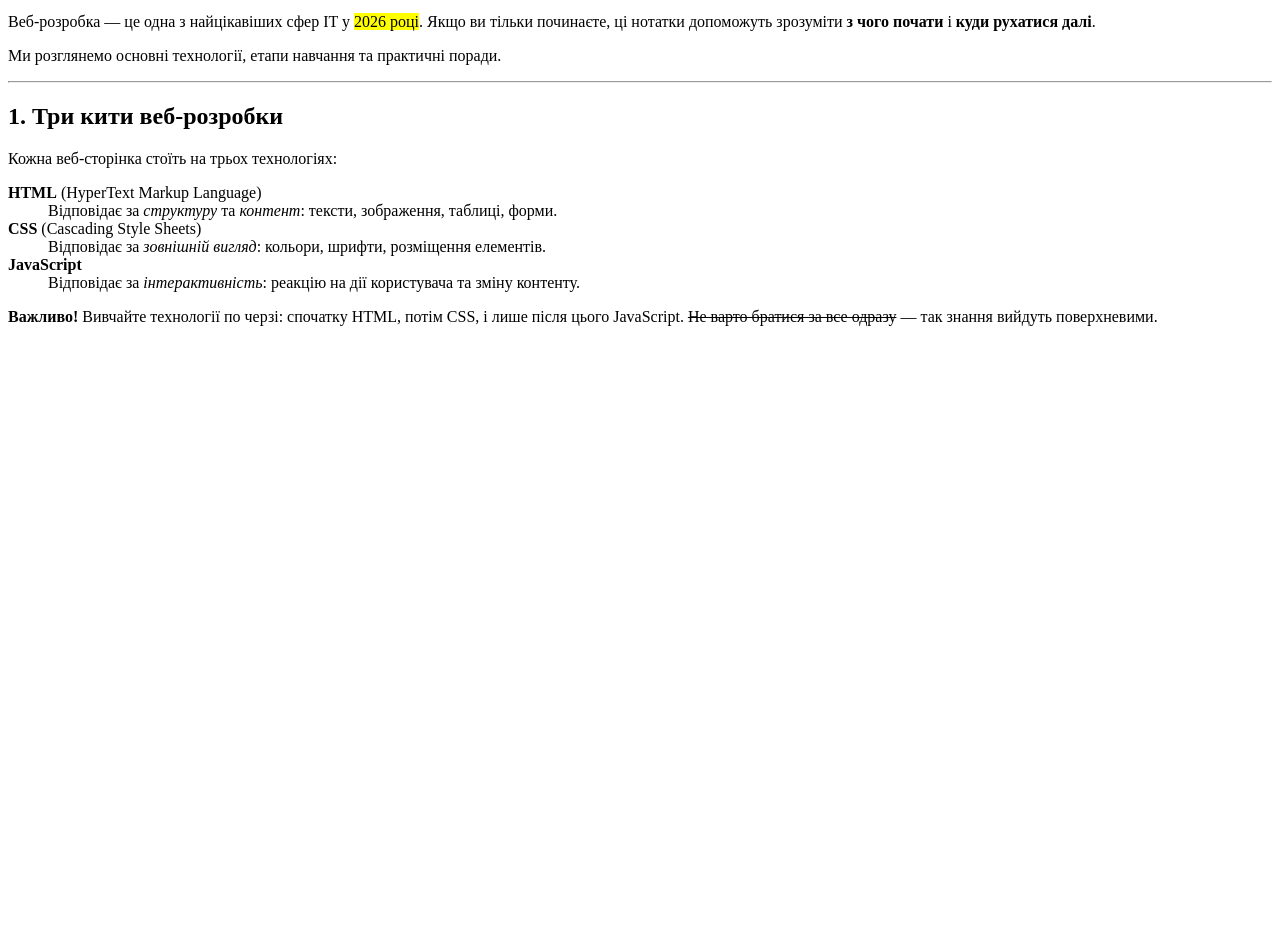
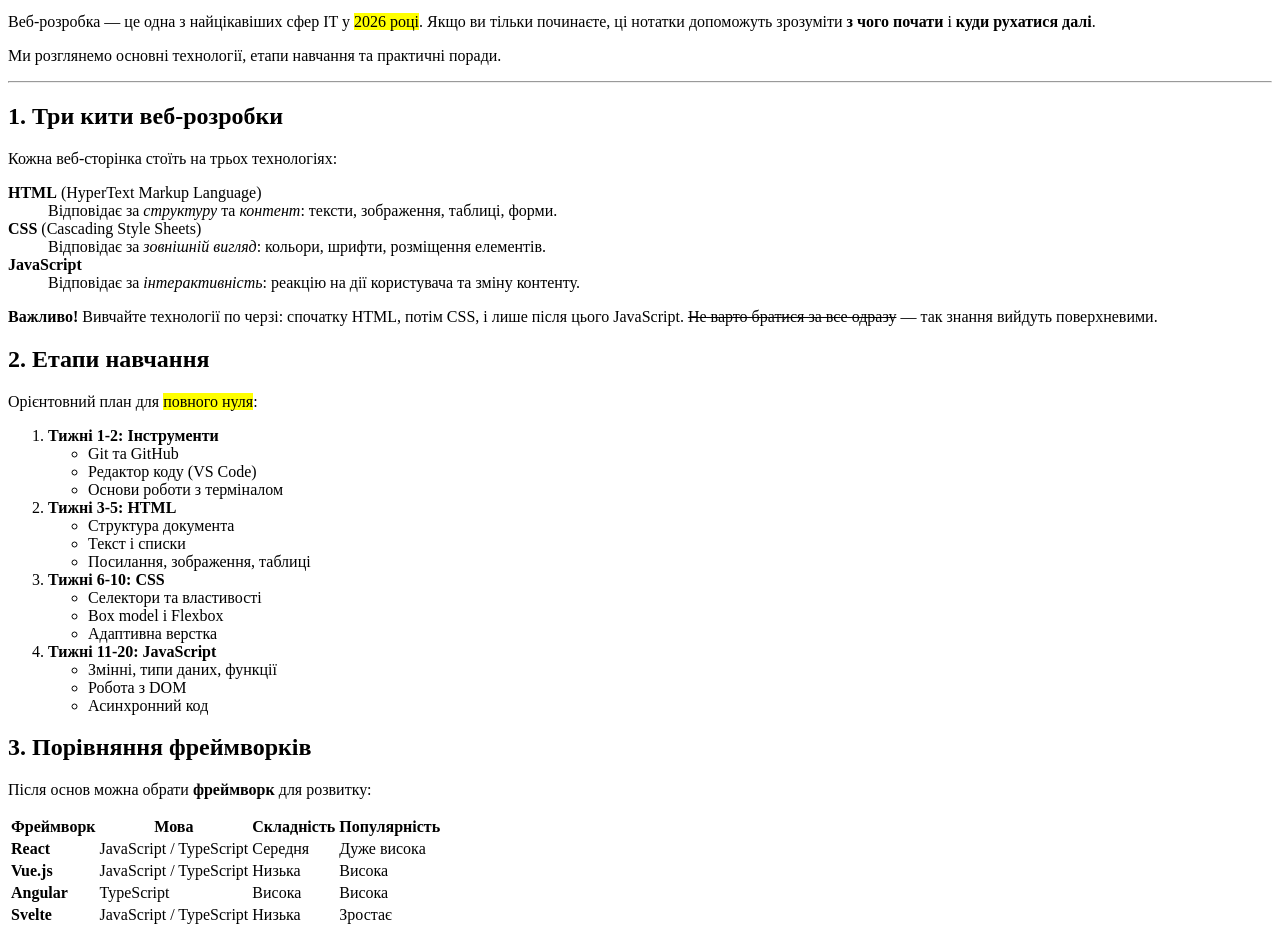
Before and after one commit to kustymenko/my-web-course, a plain HTML site: page hw-02/article.html in a window 1280 px wide. Shown: the part 119-1054 px from the top of the page. Before the commit the page ends 800 px from the top, so only its background shows below. Drawn offline with Linux system fonts and the light colour scheme.

Commit message:
Додано етапи навчання з вкладеними списками та таблицю фреймворків

```diff
--- a/hw-02/article.html
+++ b/hw-02/article.html
@@ -55,5 +55,87 @@
       <del>Не варто братися за все одразу</del> — так знання вийдуть
       поверхневими.
     </p>
+
+    <h2>2. Етапи навчання</h2>
+
+    <p>Орієнтовний план для <mark>повного нуля</mark>:</p>
+
+    <ol>
+      <li>
+        <strong>Тижні 1-2: Інструменти</strong>
+        <ul>
+          <li>Git та GitHub</li>
+          <li>Редактор коду (VS Code)</li>
+          <li>Основи роботи з терміналом</li>
+        </ul>
+      </li>
+      <li>
+        <strong>Тижні 3-5: HTML</strong>
+        <ul>
+          <li>Структура документа</li>
+          <li>Текст і списки</li>
+          <li>Посилання, зображення, таблиці</li>
+        </ul>
+      </li>
+      <li>
+        <strong>Тижні 6-10: CSS</strong>
+        <ul>
+          <li>Селектори та властивості</li>
+          <li>Box model і Flexbox</li>
+          <li>Адаптивна верстка</li>
+        </ul>
+      </li>
+      <li>
+        <strong>Тижні 11-20: JavaScript</strong>
+        <ul>
+          <li>Змінні, типи даних, функції</li>
+          <li>Робота з DOM</li>
+          <li>Асинхронний код</li>
+        </ul>
+      </li>
+    </ol>
+
+    <h2>3. Порівняння фреймворків</h2>
+
+    <p>
+      Після основ можна обрати <strong>фреймворк</strong> для розвитку:
+    </p>
+
+    <table>
+      <thead>
+        <tr>
+          <th>Фреймворк</th>
+          <th>Мова</th>
+          <th>Складність</th>
+          <th>Популярність</th>
+        </tr>
+      </thead>
+      <tbody>
+        <tr>
+          <td><strong>React</strong></td>
+          <td>JavaScript / TypeScript</td>
+          <td>Середня</td>
+          <td>Дуже висока</td>
+        </tr>
+        <tr>
+          <td><strong>Vue.js</strong></td>
+          <td>JavaScript / TypeScript</td>
+          <td>Низька</td>
+          <td>Висока</td>
+        </tr>
+        <tr>
+          <td><strong>Angular</strong></td>
+          <td>TypeScript</td>
+          <td>Висока</td>
+          <td>Висока</td>
+        </tr>
+        <tr>
+          <td><strong>Svelte</strong></td>
+          <td>JavaScript / TypeScript</td>
+          <td>Низька</td>
+          <td>Зростає</td>
+        </tr>
+      </tbody>
+    </table>
   </body>
 </html>
```
